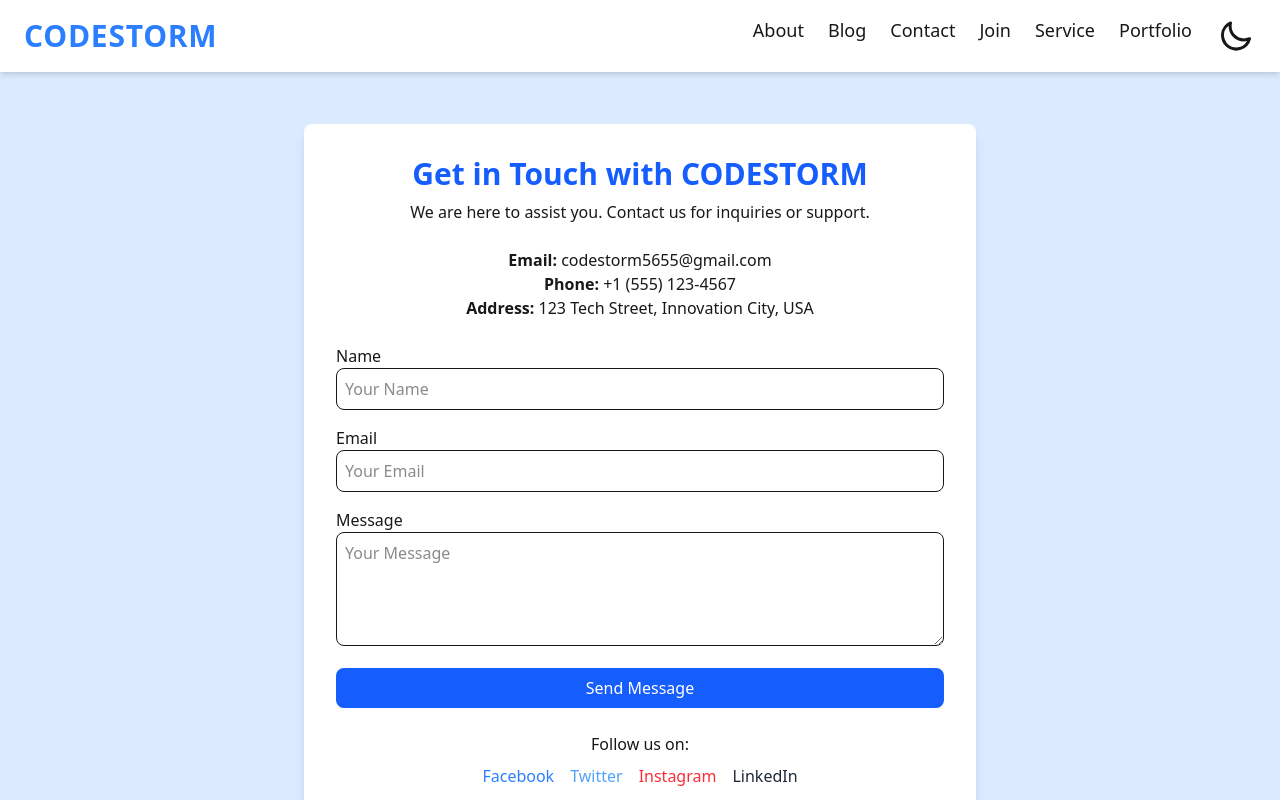
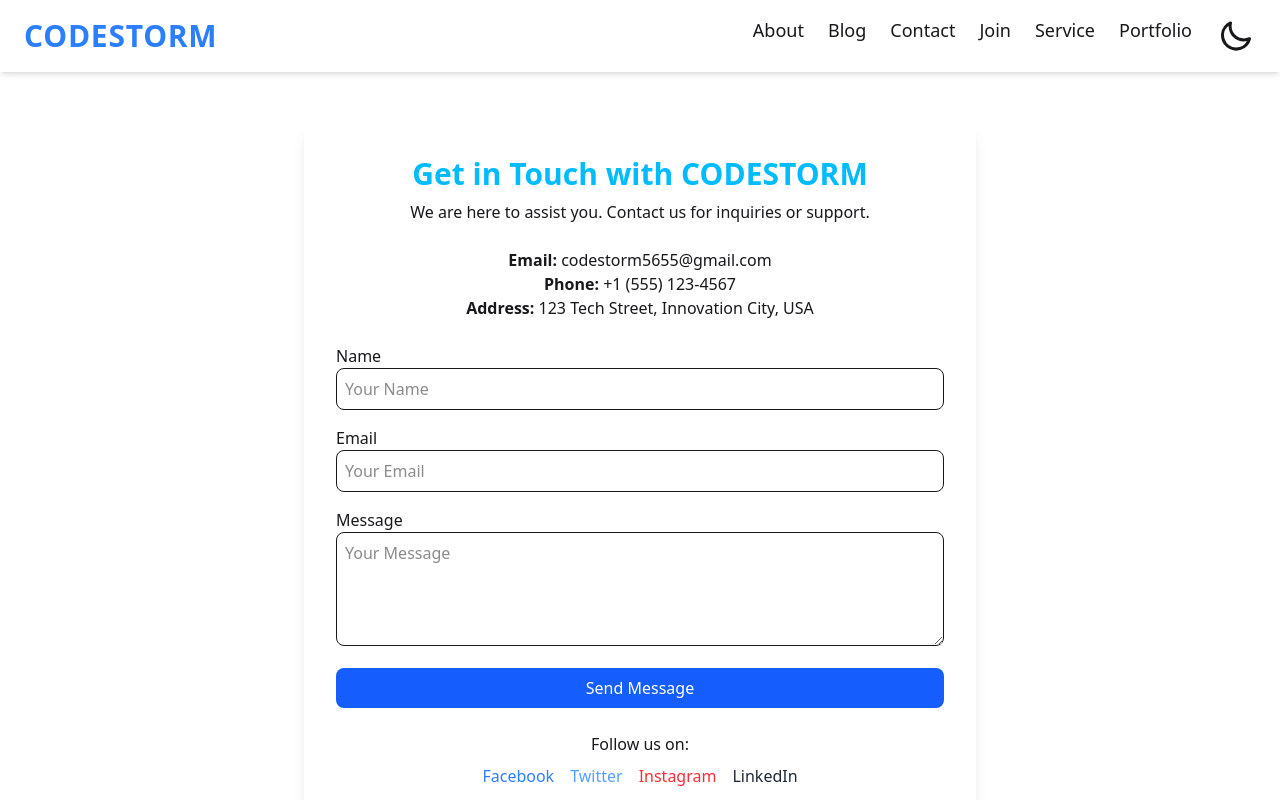
Before and after one commit to rishikesh-babu/Lumino, a React (Vite) app in the folder frontend/: page /contact in a window 1280 px wide. Shown: the top 800 px of the page. Built offline with nearby package versions, Linux system fonts and the light colour scheme.

Commit message:
change contact page

```diff
--- a/frontend/src/pages/Contact.jsx
+++ b/frontend/src/pages/Contact.jsx
@@ -30,9 +30,9 @@ function Contact() {
     };
 
     return (
-        <div className="min-h-screen flex flex-col items-center justify-center p-6 bg-blue-100">
-            <div className="shadow-lg rounded-lg p-8 max-w-2xl w-full bg-white">
-                <h2 className="text-3xl font-bold text-center text-blue-600">Get in Touch with CODESTORM</h2>
+        <div className="min-h-screen flex flex-col items-center justify-center p-6 100">
+            <div className="shadow-lg rounded-lg p-8 max-w-2xl w-full">
+                <h2 className="text-3xl font-bold text-center text-sky-400">Get in Touch with CODESTORM</h2>
                 <p className="text-center mt-2">We are here to assist you. Contact us for inquiries or support.</p>
 
                 {/* Company Contact Info */}
```
